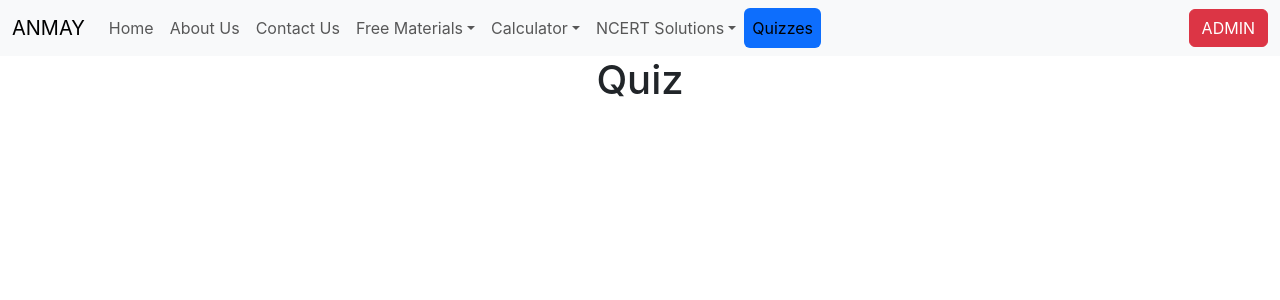
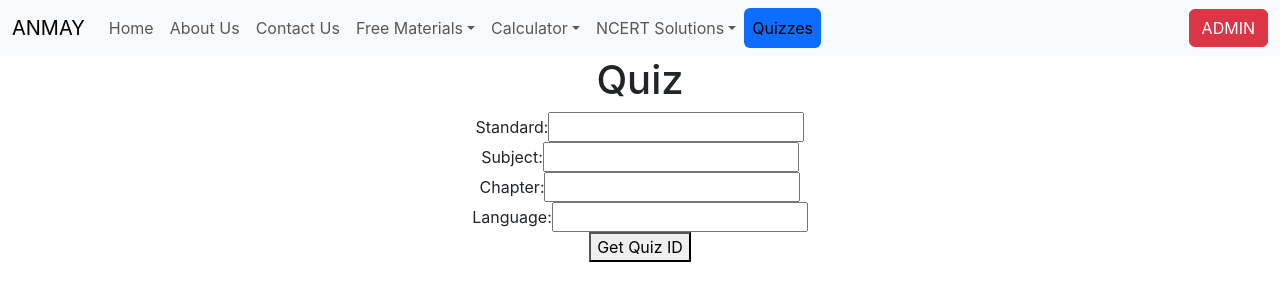
Before and after one commit to aayush1324/Anmay-Frontend, a React (Create React App) app in the folder class/: page /quiz in a window 1280 px wide. Shown: the top 300 px of the page. Built offline with nearby package versions, Linux system fonts and the light colour scheme.

Commit message:
quiz work done

```diff
--- a/class/src/Component/CarouselSlide.css
+++ b/class/src/Component/CarouselSlide.css
@@ -5,6 +5,6 @@
 }
 
 .carousel-item {
-    height: 20vh;
+    height: 50vh;
     border: 5px solid;
 }
--- a/class/src/Component/Quiz/Quizzes.jsx
+++ b/class/src/Component/Quiz/Quizzes.jsx
@@ -1,11 +1,190 @@
-import React from 'react';
+import React, { useState } from 'react';
 
 function Quizzes(props) {
-    return (
+  const [standard, setStandard] = useState('');
+  const [subject, setSubject] = useState('');
+  const [chapter, setChapter] = useState('');
+  const [language, setLanguage] = useState('');
+  const [quizID, setQuizID] = useState('');
+  const [result, setResult] = useState('');
+  const [questions, setQuestions] = useState([]);
+
+  const handleSubmit = async (e) => {
+    e.preventDefault();
+
+    const queryParams = new URLSearchParams({
+      standard: standard,
+      subject: subject,
+      chapter: chapter,
+      language: language
+    });
+
+    try {
+      const response = await fetch(`https://localhost:7165/api/Quiz/getQuizId?${queryParams}`);
+      const data = await response.json();
+
+      if (response.ok) {
+        setQuizID(data.quizID);
+        setResult(`Quiz ID: ${data.quizID}`);
+        fetchQuestions(data.quizID);
+        console.log(data);
+      } else {
+        setResult(`Error: ${data.Message}`);
+      }
+    } catch (error) {
+      console.error('Error fetching quiz ID:', error);
+      setResult('An error occurred while fetching the quiz ID.');
+    }
+  };
+
+  const fetchQuestions = async (quizID) => {
+    try {
+      const response = await fetch(`https://localhost:7165/api/QuizForm/getQuizQuestions?quizId=${quizID}`);
+      const data = await response.json();
+
+      if (response.ok) {
+        console.log('Fetched questions:', data.questions);
+        setQuestions(data.questions.map(question => ({
+          ...question,
+          selectedOption: null, // Initialize selectedOption
+        })));
+      } else {
+        console.error('Error fetching questions:', data.Message);
+      }
+    } catch (error) {
+      console.error('Error fetching questions:', error);
+    }
+  };
+
+  const handleOptionChange = (questionIndex, optionValue) => {
+    const updatedQuestions = [...questions];
+    updatedQuestions[questionIndex].selectedOption = optionValue;
+    setQuestions(updatedQuestions);
+  };
+
+  const calculateScore = () => {
+    let score = 0;
+    questions.forEach(question => {
+      if (question.selectedOption === question.answer) {
+        score++;
+      }
+    });
+    setResult(`Score: ${score} out of ${questions.length}`);
+  };
+
+  return (
+    <div>
+      <h1>Quiz</h1>
+      <form onSubmit={handleSubmit}>
+        <label>
+          Standard:
+          <input
+            type="number"
+            value={standard}
+            onChange={(e) => setStandard(e.target.value)}
+            required
+          />
+        </label>
+        <br />
+        <label>
+          Subject:
+          <input
+            type="text"
+            value={subject}
+            onChange={(e) => setSubject(e.target.value)}
+            required
+          />
+        </label>
+        <br />
+        <label>
+          Chapter:
+          <input
+            type="number"
+            value={chapter}
+            onChange={(e) => setChapter(e.target.value)}
+            required
+          />
+        </label>
+        <br />
+        <label>
+          Language:
+          <input
+            type="text"
+            value={language}
+            onChange={(e) => setLanguage(e.target.value)}
+            required
+          />
+        </label>
+        <br />
+        <button type="submit">Get Quiz ID</button>
+      </form>
+
+      {questions.length > 0 && (
         <div>
-            <h1>Quiz</h1>
+          <h2>Questions</h2>
+          <ul>
+            {questions.map((question, index) => (
+              <li key={index}>
+                <p>Question {question.questionNumber}: {question.question}</p>
+                <ul>
+                  <li>
+                    <label>
+                      <input
+                        type="radio"
+                        name={`question_${index}`}
+                        value={question.option1}
+                        checked={question.selectedOption === question.option1}
+                        onChange={() => handleOptionChange(index, question.option1)}
+                      />
+                      {question.option1}
+                    </label>
+                  </li>
+                  <li>
+                    <label>
+                      <input
+                        type="radio"
+                        name={`question_${index}`}
+                        value={question.option2}
+                        checked={question.selectedOption === question.option2}
+                        onChange={() => handleOptionChange(index, question.option2)}
+                      />
+                      {question.option2}
+                    </label>
+                  </li>
+                  <li>
+                    <label>
+                      <input
+                        type="radio"
+                        name={`question_${index}`}
+                        value={question.option3}
+                        checked={question.selectedOption === question.option3}
+                        onChange={() => handleOptionChange(index, question.option3)}
+                      />
+                      {question.option3}
+                    </label>
+                  </li>
+                  <li>
+                    <label>
+                      <input
+                        type="radio"
+                        name={`question_${index}`}
+                        value={question.option4}
+                        checked={question.selectedOption === question.option4}
+                        onChange={() => handleOptionChange(index, question.option4)}
+                      />
+                      {question.option4}
+                    </label>
+                  </li>
+                </ul>
+              </li>
+            ))}
+          </ul>
+          <button onClick={calculateScore}>Submit Quiz</button>
+          {result && <p>{result}</p>}
         </div>
-    );
+      )}
+    </div>
+  );
 }
 
 export default Quizzes;
```
Also changed, not shown: class/src/Component/Quiz/AllQuiz.jsx (deleted).
